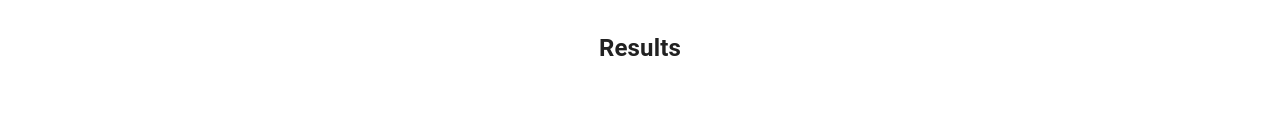
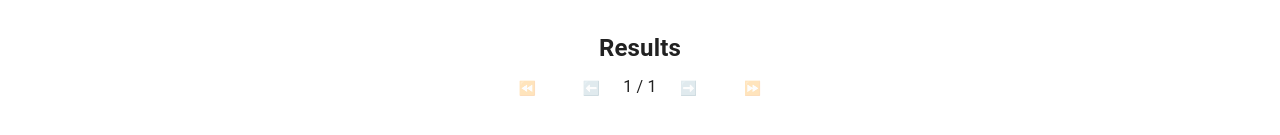
Before and after one commit to AWU0626/CIS-4500-Project, a React (Create React App) app in the folder client/: page /query5 in a window 1280 px wide. Shown: the part 299-434 px from the top of the page. Built offline with nearby package versions, Linux system fonts and the light colour scheme.

Commit message:
front end supports pagination

```diff
--- /dev/null
+++ b/client/src/components/PageNavigator.js
@@ -0,0 +1,42 @@
+import React from 'react';
+import {Button} from "@mui/material";
+
+const PageNavigator = ({currentPage, totalPages, onPageChange}) => {
+  return (
+    <div>
+      <Button
+        disabled={currentPage === 1}
+        onClick={() => onPageChange(1)}
+        className="pageNavigatorButton"
+      >
+        ⏪️
+      </Button>
+      <Button
+        disabled={currentPage === 1}
+        onClick={() => onPageChange(currentPage - 1)}
+        className="pageNavigatorButton"
+      >
+        ⬅️
+      </Button>
+      <span className="pageNavigatorInfo">
+        {currentPage} / {totalPages}
+      </span>
+      <Button
+        disabled={currentPage === totalPages}
+        onClick={() => onPageChange(currentPage + 1)}
+        className="pageNavigatorButton"
+      >
+        ➡️
+      </Button>
+      <Button
+        disabled={currentPage === totalPages}
+        onClick={() => onPageChange(totalPages)}
+        className="pageNavigatorButton"
+      >
+        ⏩️
+      </Button>
+    </div>
+  );
+};
+
+export default PageNavigator
--- a/client/src/pages/SchoolToCityPage.jsx
+++ b/client/src/pages/SchoolToCityPage.jsx
@@ -2,27 +2,38 @@ import { useEffect, useState } from "react";
 import axios from 'axios';
 import { Card, CardMedia, CardActionArea, CardContent, Typography, Button, Container, Grid, Link, Slider, TextField } from '@mui/material';
 import CountyStateCard from '../components/CountyStateCard';
+import PageNavigator from '../components/PageNavigator';
 import NotAvail from '../images/PhotoNotAvailable.png'
 const config = require('../config.json');
 const configMap = require('../configMap.json');
 
 export default function SchoolToCityPage() {
   const [data, setData] = useState([]);
-  const [page, setPage] = useState(1); // 1 indexed
-  const [pageSize, setPageSize] = useState(3);
   const [gradeRange, setGradeRange] = useState([0, 12]);
   const [numStudent, setNumStudent] = useState(20);
   const [numFaculty, setnumFaculty] = useState(1);
   const [selectedState, setSelectedState] = useState(null);
   const [selectedCounty, setSelectedCounty] = useState(null);
   const [images, setImages] = useState([]);
+  const [currentPage, setCurrentPage] = useState(1); // 1 indexed
+  const [totalPages, setTotalPages] = useState(1);
+  const pageSize = 3; // limit to 9 because google maps api is expensive
 
   // gets results from query5
-  const fetchQuery5 = async () => {
+  const fetchQuery5 = async (currPage) => {
     try {
-      const response = await axios.get(`http://${config.server_host}:${config.server_port}/api/areas/cities/recommended/?num_student=${numStudent}&num_faculty=${numFaculty}&start_grade=${gradeRange[0]}&end_grade=${gradeRange[1]}&page=${page}&page_size=${pageSize}`);
+      const response = await axios.get(`http://${config.server_host}:${config.server_port}/api/areas/cities/recommended/?num_student=${numStudent}&num_faculty=${numFaculty}&start_grade=${gradeRange[0]}&end_grade=${gradeRange[1]}`);
+      const offset = (currPage - 1) * pageSize;
+      const slicedData = response.data.slice(offset, offset + pageSize);
+      const numResults = response.data.length;
+      setTotalPages(Math.ceil(numResults/pageSize));
 
-      const data = response.data.map((row, index) => {
+      console.log('currentPage: ' + currPage);
+      console.log('offset: ' + offset);
+      console.log('total pages: ' + Math.ceil(numResults/pageSize));
+      console.log(slicedData);
+
+      const data = slicedData.map((row, index) => {
         const { STATE, COUNTY, ...rest } = row;
         return { id: index, STATE_COUNTY: `${row.STATE}, ${row.COUNTY}`, ...rest };
       });
@@ -53,6 +64,11 @@ export default function SchoolToCityPage() {
     setSelectedState(s[0].trim());
     setSelectedCounty(s[1].trim());
     console.log(`Clicked on card with state-county: ${STATE_COUNTY}`);
+  };
+
+  const handlePageChange = async (pageNumber) => {
+    setCurrentPage(pageNumber);
+    await fetchQuery5(pageNumber);
   };
 
   return (
@@ -95,7 +111,7 @@ export default function SchoolToCityPage() {
         </div>
       </Grid>
       <Grid item>
-        <Button fullWidth onClick={() => fetchQuery5()} style={{ left: '50%', transform: 'translateX(-50%)' }}>
+        <Button fullWidth onClick={() => fetchQuery5(currentPage)} style={{ left: '50%', transform: 'translateX(-50%)' }}>
           Search
         </Button>
       </Grid>
@@ -119,6 +135,7 @@ export default function SchoolToCityPage() {
                   <Typography gutterBottom variant='h7' align='center' component='div' color="text.secondary">
                     {row.CITY}
                   </Typography>
+                  <Typography variant='subtitle' align='left' component='div'>Student to Faculty Ratio:</Typography>
                   <Typography variant='subtitle' align='left' component='div'>Ratio in city: {row.CITY_AVG_RATIO}</Typography>
                   <Typography variant='subtitle' align='left' component='div'>Ratio in state: {row.STATE_AVG_RATIO}</Typography>
                   <Typography variant='subtitle' align='left' component='div'>Average Graduation Growth: {row.AVG_HIGH_SCHOOL_GRAD_GROWTH}</Typography>
@@ -128,6 +145,13 @@ export default function SchoolToCityPage() {
           </Grid>
         })}
       </Grid>
+      <div align='center'>
+        <PageNavigator
+          currentPage={currentPage}
+          totalPages={totalPages}
+          onPageChange={handlePageChange}
+        />
+      </div>
     </Container>
   );
 }
```
